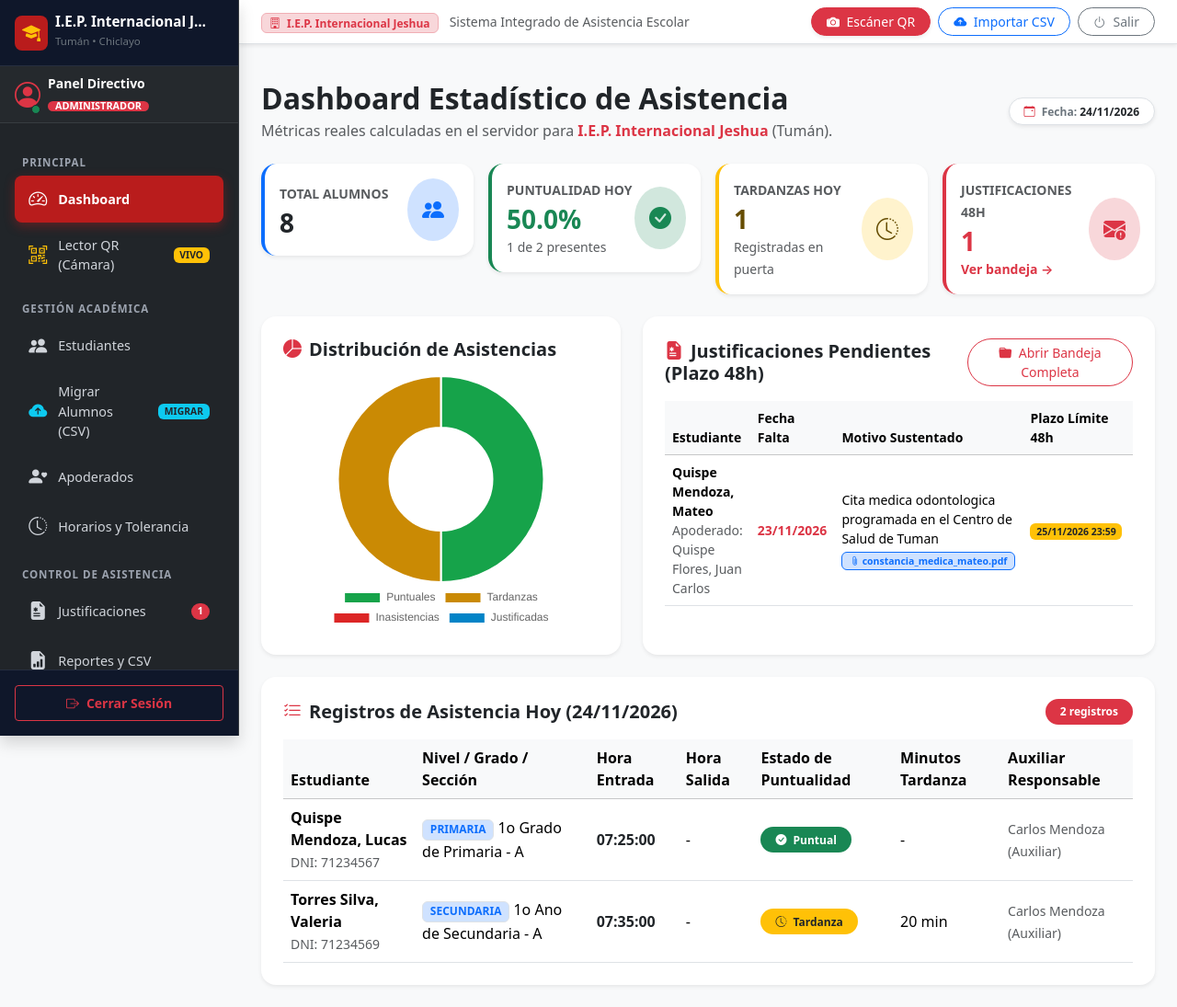
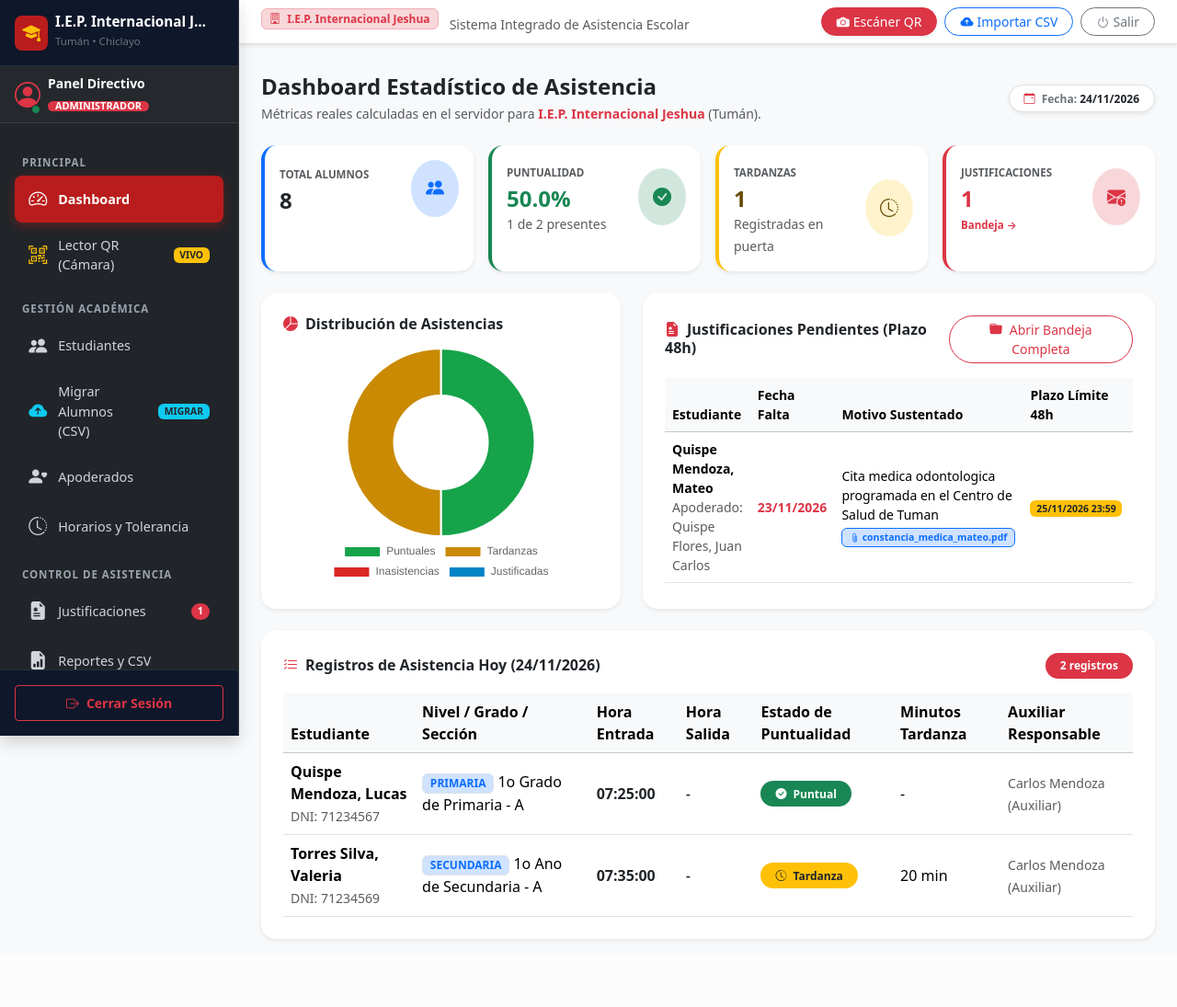
Before and after one commit to andremurga2525/asistencia-escolar, a Spring Boot app: page /admin/dashboard in a window 1280 px wide. Shown: the whole page at 92% size. After the commit the page ends 1023 px from the top, so only its background shows below. Run offline with Spring Boot 4, Linux system fonts and the light colour scheme; a user stored in the database is signed in; data comes from the database, SQL or seed files in the repository; some of the project's set-up classes (security, data sources, template engines, error pages and the like) are left out, and stand-ins take their place.

Commit message:
fix(responsive): optimizacion completa de vistas moviles para panel admin y auxiliar sin desbordes

```diff
--- a/src/main/resources/templates/admin/dashboard.html
+++ b/src/main/resources/templates/admin/dashboard.html
@@ -29,39 +29,39 @@
     <!-- Navbar superior compartido -->
     <div th:replace="~{fragments/admin_nav :: navbar('dashboard')}"></div>
 
-    <div class="container-fluid px-4 py-4">
+    <div class="container-fluid px-2 px-sm-3 px-md-4 py-3">
         <!-- Notificaciones de éxito o error -->
-        <div th:if="${mensajeExito}" class="alert alert-success alert-dismissible fade show rounded-3 shadow-sm mb-4" role="alert">
+        <div th:if="${mensajeExito}" class="alert alert-success alert-dismissible fade show rounded-3 shadow-sm mb-3 mb-sm-4" role="alert">
             <i class="bi bi-check-circle-fill me-2"></i> <span th:text="${mensajeExito}"></span>
             <button type="button" class="btn-close" data-bs-dismiss="alert"></button>
         </div>
-        <div th:if="${mensajeError}" class="alert alert-danger alert-dismissible fade show rounded-3 shadow-sm mb-4" role="alert">
+        <div th:if="${mensajeError}" class="alert alert-danger alert-dismissible fade show rounded-3 shadow-sm mb-3 mb-sm-4" role="alert">
             <i class="bi bi-exclamation-triangle-fill me-2"></i> <span th:text="${mensajeError}"></span>
             <button type="button" class="btn-close" data-bs-dismiss="alert"></button>
         </div>
 
         <!-- Encabezado de bienvenida y fecha -->
-        <div class="d-flex justify-content-between align-items-center mb-4 flex-wrap gap-2">
+        <div class="d-flex justify-content-between align-items-start align-items-sm-center mb-3 mb-sm-4 flex-column flex-sm-row gap-2">
             <div>
-                <h2 class="fw-bold text-dark mb-1">Dashboard Estadístico de Asistencia</h2>
-                <p class="text-muted mb-0">Métricas reales calculadas en el servidor para <span class="fw-semibold text-danger" th:text="${colegio.nombreColegio}">I.E.P. Internacional Jeshua</span> (Tumán).</p>
+                <h2 class="fw-bold text-dark mb-1 fs-4 fs-sm-3">Dashboard Estadístico de Asistencia</h2>
+                <p class="text-muted small mb-0">Métricas reales calculadas en el servidor para <strong class="text-danger" th:text="${colegio.nombreColegio}">I.E.P. Internacional Jeshua</strong> (Tumán).</p>
             </div>
-            <div class="badge bg-white text-secondary border px-3 py-2 rounded-pill shadow-sm">
+            <div class="badge bg-white text-secondary border px-3 py-2 rounded-pill shadow-sm align-self-start align-self-sm-auto">
                 <i class="bi bi-calendar-event me-1 text-danger"></i> Fecha: <strong class="text-dark" th:text="${#temporals.format(fechaHoy, 'dd/MM/yyyy')}">26/10/2026</strong>
             </div>
         </div>
 
-        <!-- Fila de Tarjetas KPI -->
-        <div class="row g-3 mb-4">
+        <!-- Fila de Tarjetas KPI (Diseño 2x2 en móviles, 4x1 en escritorio) -->
+        <div class="row g-2 g-sm-3 mb-4">
             <!-- Total Estudiantes -->
-            <div class="col-12 col-sm-6 col-xl-3">
-                <div class="card kpi-card shadow-sm border-0 border-start border-4 border-primary p-3">
+            <div class="col-6 col-xl-3">
+                <div class="card kpi-card shadow-sm border-0 border-start border-4 border-primary p-2 p-sm-3 h-100">
                     <div class="d-flex justify-content-between align-items-center">
                         <div>
-                            <span class="text-muted small fw-semibold text-uppercase">Total Alumnos</span>
-                            <h3 class="fw-bold text-dark mb-0 mt-1" th:text="${stats.totalEstudiantes}">3</h3>
+                            <span class="text-muted small fw-semibold text-uppercase" style="font-size: 0.72rem;">Total Alumnos</span>
+                            <h3 class="fw-bold text-dark mb-0 mt-1 fs-4 fs-sm-3" th:text="${stats.totalEstudiantes}">3</h3>
                         </div>
-                        <div class="bg-primary-subtle text-primary p-3 rounded-circle fs-4">
+                        <div class="bg-primary-subtle text-primary p-2 p-sm-3 rounded-circle fs-5 fs-sm-4">
                             <i class="bi bi-people-fill"></i>
                         </div>
                     </div>
@@ -69,15 +69,15 @@
             </div>
 
             <!-- Puntualidad Hoy -->
-            <div class="col-12 col-sm-6 col-xl-3">
-                <div class="card kpi-card shadow-sm border-0 border-start border-4 border-success p-3">
+            <div class="col-6 col-xl-3">
+                <div class="card kpi-card shadow-sm border-0 border-start border-4 border-success p-2 p-sm-3 h-100">
                     <div class="d-flex justify-content-between align-items-center">
                         <div>
-                            <span class="text-muted small fw-semibold text-uppercase">Puntualidad Hoy</span>
-                            <h3 class="fw-bold text-success mb-0 mt-1" th:text="${stats.porcentajePuntualidad} + '%'">50%</h3>
-                            <span class="text-muted small" th:text="${stats.puntuales} + ' de ' + ${stats.totalRegistrosHoy} + ' presentes'">1 de 2</span>
+                            <span class="text-muted small fw-semibold text-uppercase" style="font-size: 0.72rem;">Puntualidad</span>
+                            <h3 class="fw-bold text-success mb-0 mt-1 fs-4 fs-sm-3" th:text="${stats.porcentajePuntualidad} + '%'">50%</h3>
+                            <span class="text-muted small d-none d-sm-inline" th:text="${stats.puntuales} + ' de ' + ${stats.totalRegistrosHoy} + ' presentes'">1 de 2</span>
                         </div>
-                        <div class="bg-success-subtle text-success p-3 rounded-circle fs-4">
+                        <div class="bg-success-subtle text-success p-2 p-sm-3 rounded-circle fs-5 fs-sm-4">
                             <i class="bi bi-check-circle-fill"></i>
                         </div>
                     </div>
@@ -85,15 +85,15 @@
             </div>
 
             <!-- Tardanzas Hoy -->
-            <div class="col-12 col-sm-6 col-xl-3">
-                <div class="card kpi-card shadow-sm border-0 border-start border-4 border-warning p-3">
+            <div class="col-6 col-xl-3">
+                <div class="card kpi-card shadow-sm border-0 border-start border-4 border-warning p-2 p-sm-3 h-100">
                     <div class="d-flex justify-content-between align-items-center">
                         <div>
-                            <span class="text-muted small fw-semibold text-uppercase">Tardanzas Hoy</span>
-                            <h3 class="fw-bold text-warning-emphasis mb-0 mt-1" th:text="${stats.tardanzas}">1</h3>
-                            <span class="text-muted small">Registradas en puerta</span>
+                            <span class="text-muted small fw-semibold text-uppercase" style="font-size: 0.72rem;">Tardanzas</span>
+                            <h3 class="fw-bold text-warning-emphasis mb-0 mt-1 fs-4 fs-sm-3" th:text="${stats.tardanzas}">1</h3>
+                            <span class="text-muted small d-none d-sm-inline">Registradas en puerta</span>
                         </div>
-                        <div class="bg-warning-subtle text-warning-emphasis p-3 rounded-circle fs-4">
+                        <div class="bg-warning-subtle text-warning-emphasis p-2 p-sm-3 rounded-circle fs-5 fs-sm-4">
                             <i class="bi bi-clock-history"></i>
                         </div>
                     </div>
@@ -101,15 +101,15 @@
             </div>
 
             <!-- Justificaciones 48h -->
-            <div class="col-12 col-sm-6 col-xl-3">
-                <div class="card kpi-card shadow-sm border-0 border-start border-4 border-danger p-3">
+            <div class="col-6 col-xl-3">
+                <div class="card kpi-card shadow-sm border-0 border-start border-4 border-danger p-2 p-sm-3 h-100">
                     <div class="d-flex justify-content-between align-items-center">
                         <div>
-                            <span class="text-muted small fw-semibold text-uppercase">Justificaciones 48h</span>
-                            <h3 class="fw-bold text-danger mb-0 mt-1" th:text="${stats.justificacionesPendientes}">1</h3>
-                            <a th:href="@{/admin/justificaciones}" class="small text-danger fw-semibold text-decoration-none">Ver bandeja &rarr;</a>
+                            <span class="text-muted small fw-semibold text-uppercase" style="font-size: 0.72rem;">Justificaciones</span>
+                            <h3 class="fw-bold text-danger mb-0 mt-1 fs-4 fs-sm-3" th:text="${stats.justificacionesPendientes}">1</h3>
+                            <a th:href="@{/admin/justificaciones}" class="small text-danger fw-semibold text-decoration-none" style="font-size: 0.72rem;">Bandeja &rarr;</a>
                         </div>
-                        <div class="bg-danger-subtle text-danger p-3 rounded-circle fs-4">
+                        <div class="bg-danger-subtle text-danger p-2 p-sm-3 rounded-circle fs-5 fs-sm-4">
                             <i class="bi bi-envelope-exclamation-fill"></i>
                         </div>
                     </div>
@@ -118,12 +118,12 @@
         </div>
 
         <!-- Fila de Gráficos Estadísticos Reales de la BD -->
-        <div class="row g-4 mb-4">
+        <div class="row g-3 g-sm-4 mb-4">
             <!-- Gráfico 1: Dona de Estados de Asistencia -->
             <div class="col-12 col-lg-5">
-                <div class="card shadow-sm border-0 rounded-4 p-4 h-100">
-                    <h5 class="fw-bold text-dark mb-3"><i class="bi bi-pie-chart-fill text-danger me-2"></i>Distribución de Asistencias</h5>
-                    <div style="max-height: 280px; position: relative;">
+                <div class="card shadow-sm border-0 rounded-4 p-3 p-sm-4 h-100">
+                    <h5 class="fw-bold text-dark mb-3 fs-6 fs-sm-5"><i class="bi bi-pie-chart-fill text-danger me-2"></i>Distribución de Asistencias</h5>
+                    <div style="position: relative; width: 100%; height: 260px; max-height: 260px; overflow: hidden;">
                         <canvas id="graficoAsistencia"></canvas>
                     </div>
                 </div>
@@ -131,10 +131,10 @@
 
             <!-- Gráfico 2: Desglose y Justificaciones Pendientes -->
             <div class="col-12 col-lg-7">
-                <div class="card shadow-sm border-0 rounded-4 p-4 h-100">
-                    <div class="d-flex justify-content-between align-items-center mb-3">
-                        <h5 class="fw-bold text-dark mb-0"><i class="bi bi-file-earmark-medical-fill text-danger me-2"></i>Justificaciones Pendientes (Plazo 48h)</h5>
-                        <a th:href="@{/admin/justificaciones}" class="btn btn-outline-danger btn-sm rounded-pill px-3">
+                <div class="card shadow-sm border-0 rounded-4 p-3 p-sm-4 h-100">
+                    <div class="d-flex flex-column flex-sm-row justify-content-between align-items-start align-items-sm-center gap-2 mb-3">
+                        <h5 class="fw-bold text-dark mb-0 fs-6 fs-sm-5"><i class="bi bi-file-earmark-medical-fill text-danger me-2"></i>Justificaciones Pendientes (Plazo 48h)</h5>
+                        <a th:href="@{/admin/justificaciones}" class="btn btn-outline-danger btn-sm rounded-pill px-3 align-self-start align-self-sm-auto">
                             <i class="bi bi-folder-fill me-1"></i> Abrir Bandeja Completa
                         </a>
                     </div>
@@ -145,7 +145,7 @@
                     </div>
 
                     <div th:if="${!#lists.isEmpty(justificacionesPendientes)}" class="table-responsive">
-                        <table class="table table-hover align-middle small mb-0">
+                        <table class="table table-hover align-middle small mb-0" style="min-width: 540px;">
                             <thead class="table-light">
                                 <tr>
                                     <th>Estudiante</th>
@@ -175,26 +175,29 @@
                                     <td class="text-end">
                                         <a th:href="@{/admin/justificaciones/{id}(id=${just.id})}"
                                            class="btn btn-dark btn-sm rounded-pill px-3 shadow-sm fw-semibold">
-                                            <i class="bi bi-eye-fill me-1 text-warning"></i> Ver Evidencia y Resolver
+                                            <i class="bi bi-eye-fill me-1 text-warning"></i> Ver y Resolver
                                         </a>
                                     </td>
                                 </tr>
                             </tbody>
                         </table>
+                        <div class="d-block d-md-none text-muted small mt-2">
+                            <i class="bi bi-arrow-left-right me-1"></i> Desliza la tabla horizontalmente para ver y resolver
+                        </div>
                     </div>
                 </div>
             </div>
         </div>
 
         <!-- Tabla de Registros en Tiempo Real Hoy -->
-        <div class="card shadow-sm border-0 rounded-4 p-4">
-            <div class="d-flex justify-content-between align-items-center mb-3">
-                <h5 class="fw-bold text-dark mb-0"><i class="bi bi-list-check text-danger me-2"></i>Registros de Asistencia Hoy (<span th:text="${#temporals.format(fechaHoy, 'dd/MM/yyyy')}">26/10/2026</span>)</h5>
-                <span class="badge bg-danger rounded-pill px-3 py-2" th:text="${#lists.size(asistenciasHoy)} + ' registros'">2 registros</span>
+        <div class="card shadow-sm border-0 rounded-4 p-3 p-sm-4">
+            <div class="d-flex flex-column flex-sm-row justify-content-between align-items-start align-items-sm-center gap-2 mb-3">
+                <h5 class="fw-bold text-dark mb-0 fs-6 fs-sm-5"><i class="bi bi-list-check text-danger me-2"></i>Registros de Asistencia Hoy (<span th:text="${#temporals.format(fechaHoy, 'dd/MM/yyyy')}">26/10/2026</span>)</h5>
+                <span class="badge bg-danger rounded-pill px-3 py-2 align-self-start align-self-sm-auto" th:text="${#lists.size(asistenciasHoy)} + ' registros'">2 registros</span>
             </div>
 
             <div class="table-responsive">
-                <table class="table table-hover align-middle mb-0">
+                <table class="table table-hover align-middle mb-0" style="min-width: 660px;">
                     <thead class="table-light">
                         <tr>
                             <th>Estudiante</th>
@@ -246,6 +249,9 @@
                     </tbody>
                 </table>
             </div>
+            <div class="d-block d-md-none text-muted small mt-2">
+                <i class="bi bi-arrow-left-right me-1"></i> Desliza la tabla horizontalmente para ver hora de salida y auxiliar
+            </div>
         </div>
     </div>
 
--- a/src/main/resources/templates/admin/estudiantes/lista.html
+++ b/src/main/resources/templates/admin/estudiantes/lista.html
@@ -18,7 +18,7 @@
     <!-- Navbar compartido -->
     <div th:replace="~{fragments/admin_nav :: navbar('estudiantes')}"></div>
 
-    <div class="container py-4">
+    <div class="container-fluid px-2 px-sm-3 px-md-4 py-3">
 
         <!-- Mensajes Flash -->
         <div th:if="${success}" class="alert alert-success alert-dismissible fade show shadow-sm" role="alert">
@@ -84,7 +84,7 @@
         <!-- Tabla de Estudiantes -->
         <div class="card border-0 shadow-sm">
             <div class="table-responsive">
-                <table class="table table-hover align-middle mb-0">
+                <table class="table table-hover align-middle mb-0" style="min-width: 720px;">
                     <thead class="table-light">
                         <tr>
                             <th class="ps-4">DNI</th>
--- a/src/main/resources/templates/admin/justificaciones/lista.html
+++ b/src/main/resources/templates/admin/justificaciones/lista.html
@@ -18,7 +18,7 @@
     <!-- Navbar compartido -->
     <div th:replace="~{fragments/admin_nav :: navbar('justificaciones')}"></div>
 
-    <div class="container py-4">
+    <div class="container-fluid px-2 px-sm-3 px-md-4 py-3">
 
         <!-- Mensajes Flash -->
         <div th:if="${success}" class="alert alert-success alert-dismissible fade show shadow-sm" role="alert">
@@ -84,7 +84,7 @@
         <!-- Tabla de Solicitudes -->
         <div class="card border-0 shadow-sm">
             <div class="table-responsive">
-                <table class="table table-hover align-middle mb-0">
+                <table class="table table-hover align-middle mb-0" style="min-width: 680px;">
                     <thead class="table-light">
                         <tr>
                             <th class="ps-4"># Solicitud</th>
--- a/src/main/resources/templates/fragments/admin_nav.html
+++ b/src/main/resources/templates/fragments/admin_nav.html
@@ -35,13 +35,15 @@
                 .admin-sidebar {
                     position: fixed;
                     top: 0;
-                    left: -280px;
+                    left: -290px;
                     bottom: 0;
                     width: 280px;
+                    max-width: 85vw;
                     height: 100vh;
                     z-index: 1050;
                     transition: left 0.3s cubic-bezier(0.4, 0, 0.2, 1);
                     overflow-y: auto;
+                    -webkit-overflow-scrolling: touch;
                 }
                 .admin-sidebar.show {
                     left: 0 !important;
@@ -149,7 +151,7 @@
                     <i class="bi bi-speedometer2 fs-5"></i>
                     <span>Dashboard</span>
                 </a>
-                <a th:href="@{/auxiliar/escaner}" class="nav-link" target="_blank" title="Abrir escáner QR de asistencia">
+                <a th:href="@{/auxiliar/escaner}" class="nav-link" title="Abrir escáner QR de asistencia">
                     <i class="bi bi-qr-code-scan fs-5 text-warning"></i>
                     <span>Lector QR (Cámara)</span>
                     <span class="badge bg-warning text-dark ms-auto" style="font-size: 0.65rem;">VIVO</span>
@@ -196,7 +198,7 @@
                     <i class="bi bi-gear-fill fs-5"></i>
                     <span>Datos del Colegio</span>
                 </a>
-                <a th:href="@{/padre/hijos}" class="nav-link" target="_blank" title="Ver interfaz de padres">
+                <a th:href="@{/padre/hijos}" class="nav-link" title="Ver interfaz de padres">
                     <i class="bi bi-house-heart-fill fs-5 text-success"></i>
                     <span>Portal de Padres</span>
                     <i class="bi bi-box-arrow-up-right ms-auto small text-secondary"></i>
@@ -217,36 +219,38 @@
         </aside>
 
         <!-- Barra Superior Horizontal (TopBar para acciones rápidas y toggle móvil) -->
-        <header class="bg-white border-bottom shadow-sm px-4 py-2 mb-3 sticky-top">
-            <div class="d-flex align-items-center justify-content-between">
+        <header class="bg-white border-bottom shadow-sm px-2 px-sm-3 px-lg-4 py-2 mb-3 sticky-top">
+            <div class="d-flex align-items-center justify-content-between flex-nowrap gap-2">
 
-                <!-- Botón móvil para abrir el Sidebar -->
-                <div class="d-flex align-items-center gap-3">
-                    <button class="btn btn-light border d-lg-none" type="button" onclick="toggleSidebar()" aria-label="Abrir Menú">
+                <!-- Botón móvil para abrir el Sidebar y Logo -->
+                <div class="d-flex align-items-center gap-2 min-w-0">
+                    <button class="btn btn-light border d-lg-none flex-shrink-0" type="button" onclick="toggleSidebar()" aria-label="Abrir Menú" style="padding: 0.35rem 0.6rem;">
                         <i class="bi bi-list fs-5"></i>
                     </button>
-                    <div>
-                        <span class="badge bg-danger-subtle text-danger fw-bold border border-danger-subtle px-2 py-1">
-                            <i class="bi bi-building me-1"></i> I.E.P. Internacional Jeshua
+                    <div class="text-truncate">
+                        <span class="badge bg-danger-subtle text-danger fw-bold border border-danger-subtle px-2 py-1 text-truncate">
+                            <i class="bi bi-building me-1"></i>
+                            <span class="d-none d-sm-inline">I.E.P. Internacional Jeshua</span>
+                            <span class="d-inline d-sm-none">I.E.P. Jeshua</span>
                         </span>
-                        <span class="text-muted small ms-2 d-none d-md-inline">Sistema Integrado de Asistencia Escolar</span>
+                        <span class="text-muted small ms-2 d-none d-lg-inline">Sistema Integrado de Asistencia Escolar</span>
                     </div>
                 </div>
 
                 <!-- Acciones Rápidas en TopBar -->
-                <div class="d-flex align-items-center gap-2">
-                    <a th:href="@{/auxiliar/escaner}" class="btn btn-danger btn-sm rounded-pill px-3 shadow-sm" target="_blank" title="Abrir Escáner de Códigos QR">
-                        <i class="bi bi-camera-fill me-1"></i>
+                <div class="d-flex align-items-center gap-1 gap-sm-2 flex-shrink-0">
+                    <a th:href="@{/auxiliar/escaner}" class="btn btn-danger btn-sm rounded-pill px-2 px-sm-3 shadow-sm d-inline-flex align-items-center gap-1" title="Abrir Escáner de Códigos QR">
+                        <i class="bi bi-camera-fill"></i>
                         <span class="d-none d-sm-inline">Escáner QR</span>
                     </a>
-                    <a th:href="@{/admin/estudiantes/importar}" class="btn btn-outline-primary btn-sm rounded-pill px-3" title="Migración masiva de estudiantes">
-                        <i class="bi bi-cloud-arrow-up-fill me-1"></i>
-                        <span class="d-none d-sm-inline">Importar CSV</span>
+                    <a th:href="@{/admin/estudiantes/importar}" class="btn btn-outline-primary btn-sm rounded-pill px-2 px-sm-3 d-inline-flex align-items-center gap-1" title="Migración masiva de estudiantes">
+                        <i class="bi bi-cloud-arrow-up-fill"></i>
+                        <span class="d-none d-md-inline">Importar CSV</span>
                     </a>
                     <form th:action="@{/logout}" method="post" class="d-inline m-0">
-                        <button type="submit" class="btn btn-outline-secondary btn-sm rounded-pill px-3" title="Salir del sistema">
+                        <button type="submit" class="btn btn-outline-secondary btn-sm rounded-pill px-2 px-sm-3 d-inline-flex align-items-center gap-1" title="Salir del sistema">
                             <i class="bi bi-power"></i>
-                            <span class="d-none d-md-inline ms-1">Salir</span>
+                            <span class="d-none d-md-inline">Salir</span>
                         </button>
                     </form>
                 </div>
@@ -261,6 +265,17 @@
                 if (sidebar) sidebar.classList.toggle('show');
                 if (backdrop) backdrop.classList.toggle('show');
             }
+            // Cerrar sidebar al hacer clic en enlaces en móviles
+            document.addEventListener('DOMContentLoaded', function() {
+                const navLinks = document.querySelectorAll('#adminSidebar .nav-link');
+                navLinks.forEach(link => {
+                    link.addEventListener('click', function() {
+                        if (window.innerWidth < 992) {
+                            toggleSidebar();
+                        }
+                    });
+                });
+            });
         </script>
     </div>
 
```
Also changed, not shown: src/main/resources/templates/auxiliar/escaner.html (+55 -40 lines).
